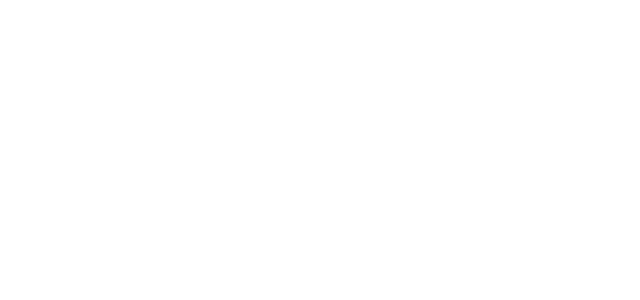
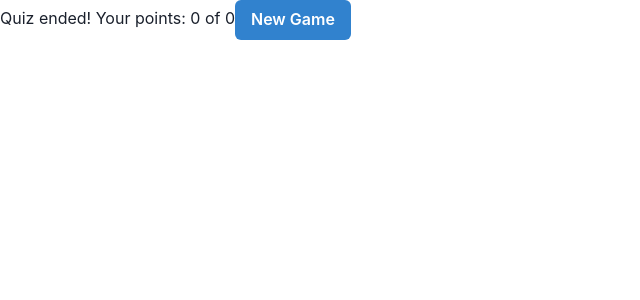
Before and after one commit to ujvarivera/react-quiz, a React app: page /end in a window 1280 px wide. Before the commit this address had no page. Shown: the top 300 px of the page, without its empty margins (0-640 px from the left). Built offline with nearby package versions, Linux system fonts and the light colour scheme; the HTML template or start-up script is replaced by a standard one.

Commit message:
points calculated

```diff
--- a/src/App.jsx
+++ b/src/App.jsx
@@ -1,14 +1,15 @@
 import { BrowserRouter, Routes, Route } from "react-router-dom";
 import MakeQuiz from './components/MakeQuiz'
 import Quiz from './components/Quiz';
+import EndQuiz from "./components/EndQuiz";
 
 function App() {
-
   return (
     <BrowserRouter>
       <Routes>
         <Route path="/" element={<MakeQuiz />} />
         <Route path="/quiz" element={<Quiz />} />
+        <Route path="/end" element={<EndQuiz />} />
       </Routes>
     </BrowserRouter>
   )
--- /dev/null
+++ b/src/components/EndQuiz.jsx
@@ -0,0 +1,19 @@
+import React from 'react'
+import useQuizContext from '../hooks/useQuizContext'
+import { Button } from '@chakra-ui/react'
+import { useNavigate } from 'react-router-dom'
+
+const EndQuiz = () => {
+    const { points, questions } = useQuizContext()
+    const navigate = useNavigate()
+
+    return (
+        <div>
+            Quiz ended!
+            Your points: {points} of {questions.length}
+            <Button onClick={() => navigate('/')} colorScheme='blue'>New Game</Button>
+        </div>
+    )
+}
+
+export default EndQuiz
--- a/src/components/MakeQuiz.jsx
+++ b/src/components/MakeQuiz.jsx
@@ -32,7 +32,7 @@ const MakeQuiz = () => {
             </NumberInput>
 
             <p>Choose a category:</p>
-            <Stack direction='row'>
+            <Stack direction='column'>
                 {
                     categories.map((category) => (
                         <Radio onChange={(e) => setSelectedCategory(e.target.value)} value={category.id} key={category.id} isChecked={selectedCategory == category.id}>{category.name}</Radio>
@@ -42,7 +42,7 @@ const MakeQuiz = () => {
 
             <p>Choose a difficulty:</p>
             <RadioGroup onChange={setSelectedDifficulty} value={selectedDifficulty}>
-                <Stack direction='row'>
+                <Stack direction='column'>
                     {
                         difficulties.map((difficulty) => (
                             <Radio value={difficulty} key={difficulty}>{difficulty}</Radio>
--- a/src/components/Quiz.jsx
+++ b/src/components/Quiz.jsx
@@ -4,7 +4,7 @@ import { Button, Radio, RadioGroup, Stack } from '@chakra-ui/react'
 import { useNavigate } from 'react-router-dom'
 
 const Quiz = () => {
-    const { apiLink, questions, setQuestions, getQuestions } = useQuizContext()
+    const { apiLink, questions, setQuestions, getQuestions, points, setPoints } = useQuizContext()
     const [index, setIndex] = useState(0)
     const [options, setOptions] = useState([])
     const [selectedAnswer, setSelectedAnswer] = useState("")
@@ -16,6 +16,7 @@ const Quiz = () => {
     }
 
     useEffect(() => {
+        setPoints(0)
         setQuestions([])
         setOptions([])
         getQuestions(apiLink)
@@ -34,7 +35,15 @@ const Quiz = () => {
     }, [index, questions]);
 
     const nextQuestion = () => {
+        if (selectedAnswer == questions[index].correct_answer) {
+            setPoints(points + 1)
+        }
+        console.log(selectedAnswer, questions[index].correct_answer);
+        if (index + 1 < questions.length) {
             setIndex(index + 1)
+        } else {
+            navigate('/end')
+        }
     }
 
     return (
@@ -42,12 +51,13 @@ const Quiz = () => {
             <h2>
                 {questions[index] && questions[index].question}
             </h2>
+            <p>Your points: {points} of {questions.length}</p>
             <div>
                 {options.length > 0 ? (
                     <RadioGroup onChange={setSelectedAnswer} value={selectedAnswer}>
-                    <Stack direction='row'>
+                        <Stack direction='column'>
                             {options.map((option, i) => (
-                            <Radio value={`option_${i}`} key={i}>{option}</Radio>
+                                <Radio value={option} key={i}>{option}</Radio>
                             ))}
                         </Stack>
                     </RadioGroup>
--- a/src/context/QuizContext.jsx
+++ b/src/context/QuizContext.jsx
@@ -6,6 +6,7 @@ export const QuizContext = createContext();
 const QuizContextProvider = ({ children }) => {
     const [questions, setQuestions] = useState([])
     const [apiLink, setApiLink] = useState("")
+    const [points, setPoints] = useState(0)
 
     const getQuestions = async (URL) => {
         const { data } = await axios.get(URL);
@@ -18,7 +19,9 @@ const QuizContextProvider = ({ children }) => {
         setQuestions,
         getQuestions,
         apiLink,
-        setApiLink
+        setApiLink,
+        points,
+        setPoints,
     }}>{children}</QuizContext.Provider>;
 }
 
```
Lines whose indentation alone changed are shown as unchanged.
